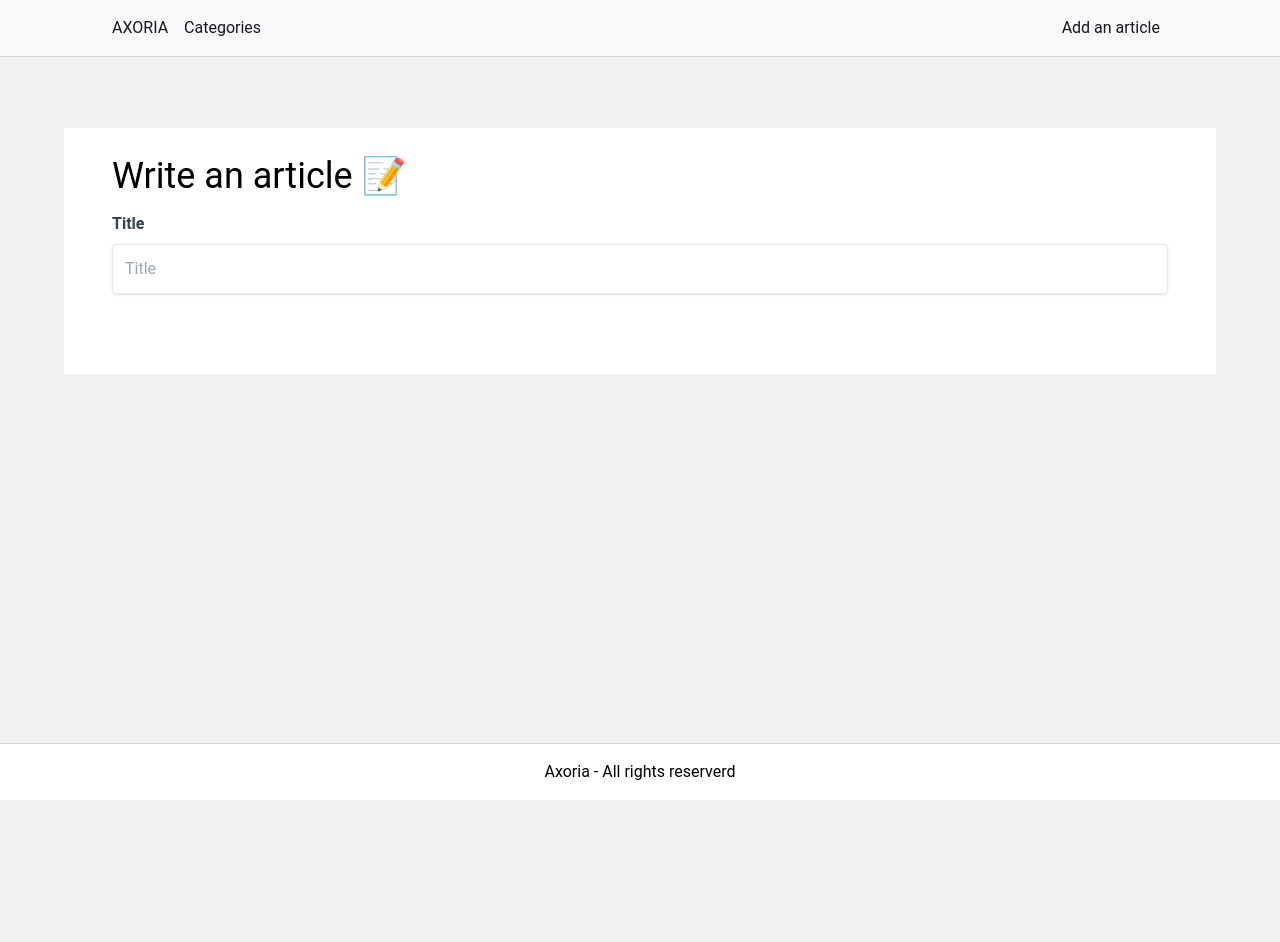
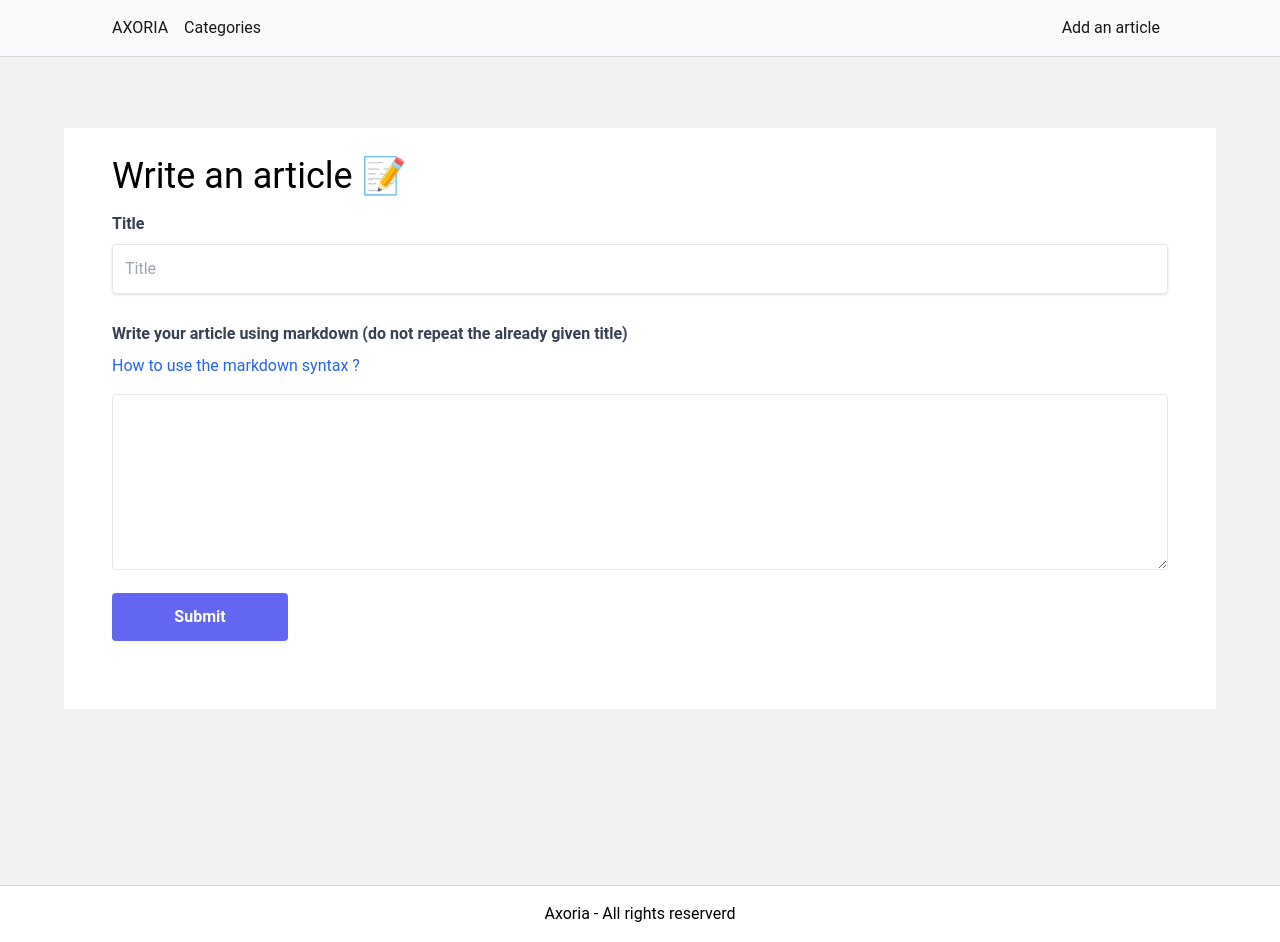
Before and after one commit to enzolp28/blog, a Next.js app: page /dashboard/create in a window 1280 px wide. Before the commit the page ends 800 px from the top, so only its background shows below. Built offline with nearby package versions, Linux system fonts and the light colour scheme.

Commit message:
mongodb init

```diff
--- a/src/app/dashboard/create/page.jsx
+++ b/src/app/dashboard/create/page.jsx
@@ -5,6 +5,12 @@
 
     function handleSubmit(e) {
         e.preventDefault()
+        const formData = new FormData(e.target)
+        for (const [key, value] of formData.entries()) {
+            console.log(key, ':', value);
+
+        }
+
 
     }
 
@@ -16,11 +22,24 @@
                 <input
                     type="text"
                     name="title"
-                    className='shadow border rounded w-full p-3 mb-7 text-gray-700'
+                    className='shadow border rounded w-full p-3 mb-7 text-gray-700 focus:outline-slate-400'
                     id='title'
                     placeholder='Title'
                     required
                 />
+
+                <label htmlFor="markdownArticle" className='f-label'>Write your article using markdown (do not repeat the already given title)</label>
+                <a href="https://www.markdownguide.org/cheat-sheet/" target='_blank' className='block mb-4 text-blue-600'>How to use the markdown syntax ?</a>
+                <textarea
+                    name="markdownArticle"
+                    id="markdownArticle"
+                    required
+                    className='min-h-44 text-xl shaddow appearance-none border rounded w-full p-8 text-gray-700 mb-4 focus:outline-slate-400'
+                >
+                </textarea>
+                <button
+                    className='min-w-44 bg-indigo-500 hover:bg-indigo-700 text-white font-bold py-3 px-4 rounded border-none mb-4'
+                >Submit</button>
             </form>
         </main>
     )
--- a/src/app/page.jsx
+++ b/src/app/page.jsx
@@ -1,4 +1,5 @@
 import Link from "next/link"
+import { connectToDB } from "@/lib/utils/db/connectToDB"
 
 const posts = [
   {
@@ -16,6 +17,7 @@
 ]
 
 export default async function Home() {
+  await connectToDB()
   return <div className="u-main-container u-padding-content-container">
     <h1 className="t-main-title">Stay up to date with AXORIA</h1>
     <p className="t-main-subtitle">Tech news and useful knowledge</p>
--- /dev/null
+++ b/src/lib/utils/db/connectToDB.js
@@ -0,0 +1,14 @@
+import mongoose from "mongoose";
+
+export async function connectToDB() {
+    if (mongoose.connection.readyState) {
+        console.log("Using existing connection:", mongoose.connection.name);
+        return
+    }
+    try {
+        await mongoose.connect(process.env.MONGO)
+        console.log("Connected to database:", mongoose.connection.name);
+    } catch (error) {
+        throw new Error("Failed to connected to the Database")
+    }
+}
```
